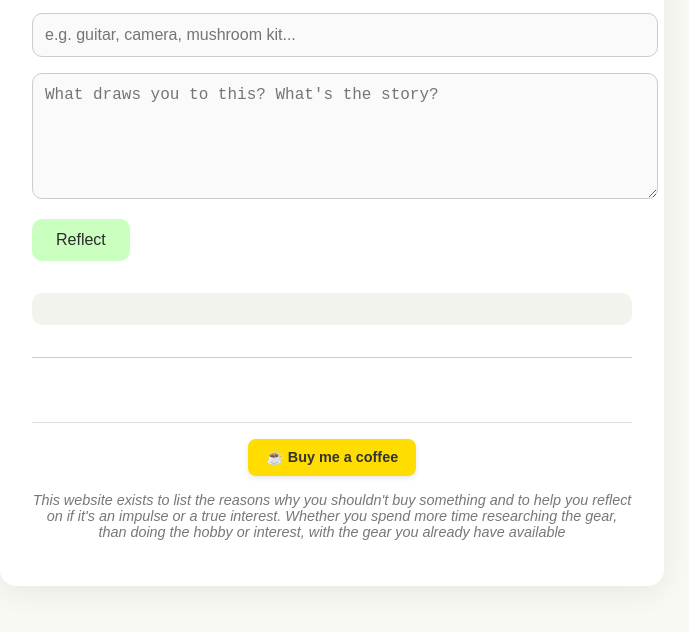
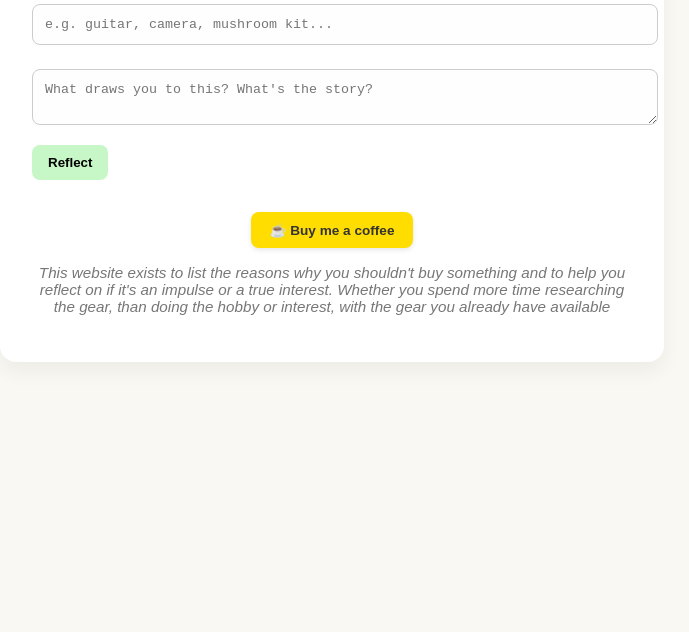
Before and after one commit to Stagnir/adhdimpulse, a plain HTML site: page index.html in a window 1280 px wide. Shown: the part 168-800 px from the top of the page, without its empty margins (308-997 px from the left). Drawn offline with Linux system fonts and the light colour scheme; a web font is replaced by a local one.

Commit message:
Update style.css

```diff
--- a/style.css
+++ b/style.css
@@ -1,78 +1,74 @@
 body {
+  font-family: 'Zen Kaku Gothic Antique', sans-serif;
+  background-color: #f9f8f3;
+  color: #333;
   margin: 0;
-  background: #f9f9f3;
-  font-family: 'Zen Kaku Gothic Antique', sans-serif;
-  color: #2b2b2b;
-  display: flex;
-  align-items: center;
-  justify-content: center;
-  min-height: 100vh;
+  padding: 2rem;
 }
 
 .container {
   max-width: 600px;
+  margin: auto;
+  background: white;
   padding: 2rem;
-  background: #ffffff;
   border-radius: 16px;
-  box-shadow: 0 6px 30px rgba(0, 0, 0, 0.07);
+  box-shadow: 0 10px 20px rgba(0, 0, 0, 0.05);
 }
 
 h1 {
-  font-size: 1.8rem;
-  margin-bottom: 1rem;
-  color: #333;
+  text-align: center;
+  margin-bottom: 0.5rem;
+}
+
+p {
+  margin-top: 0;
+  font-size: 0.95rem;
 }
 
 input, textarea {
   width: 100%;
+  margin-top: 0.5rem;
+  margin-bottom: 1rem;
   padding: 0.75rem;
-  margin-bottom: 1rem;
+  border-radius: 8px;
   border: 1px solid #ccc;
-  border-radius: 10px;
-  font-size: 1rem;
-  background: #fafafa;
-}
-
-textarea {
-  height: 100px;
+  font-family: monospace;
+  background-color: #fefefe;
 }
 
 button {
-  background: #caffbf;
+  padding: 10px 16px;
+  background-color: #c7f6c7;
   border: none;
-  padding: 0.75rem 1.5rem;
-  border-radius: 10px;
-  font-size: 1rem;
+  border-radius: 8px;
+  font-weight: bold;
+  font-family: sans-serif;
   cursor: pointer;
-  color: #2b2b2b;
-  transition: background 0.2s ease;
+  transition: 0.2s;
 }
 
 button:hover {
-  background: #b7e4c7;
+  background-color: #b3e6b3;
 }
 
 .response {
-  margin-top: 2rem;
-  font-size: 1rem;
-  line-height: 1.6;
-  background: #f3f3ed;
-  padding: 1rem;
-  border-radius: 10px;
+  display: none; /* initially hidden */
+  background-color: #f5f3e8;
+  border-radius: 8px;
+  padding: 12px;
+  margin: 1rem 0;
+  font-family: monospace;
+  white-space: pre-wrap;
 }
 
 .past-log {
   margin-top: 2rem;
-  font-size: 0.95rem;
-  border-top: 1px solid #ccc;
-  padding-top: 1rem;
+  font-size: 0.9rem;
 }
 
-.mission {
-  margin-top: 3rem;
-  font-size: 0.9rem;
+footer.mission {
+  margin-top: 2rem;
+  font-size: 0.85rem;
+  text-align: center;
   color: #777;
-  border-top: 1px solid #ddd;
-  padding-top: 1rem;
-  text-align: center;
 }
```
